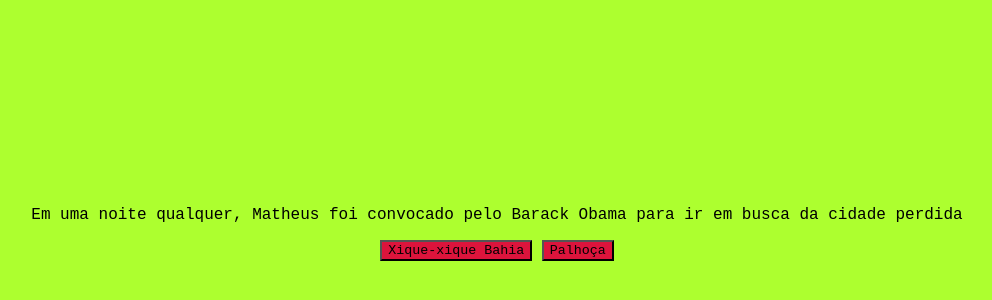
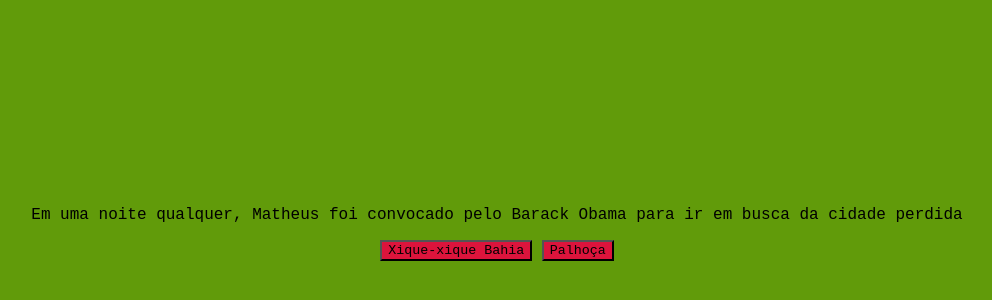
Before and after one commit to caioxxx0800/aventura1A, a plain HTML site: page index.html in a window 1280 px wide. Shown: the part 134-434 px from the top of the page, without its empty margins (143-1135 px from the left). Drawn offline with Linux system fonts and the light colour scheme; a web font is replaced by a local one.

Commit message:
aula3009

```diff
--- a/style.css
+++ b/style.css
@@ -1,5 +1,5 @@
 body{
-    background-color: greenyellow;
+    background-color: rgb(97, 155, 10);
     color:black;
     font-family: 'Courier New', Courier, monospace;
     display:flex;
```
